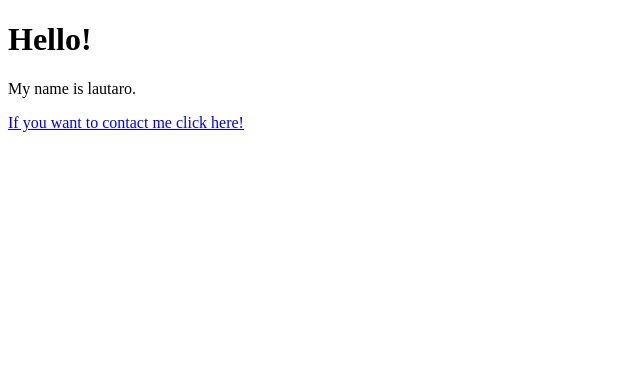
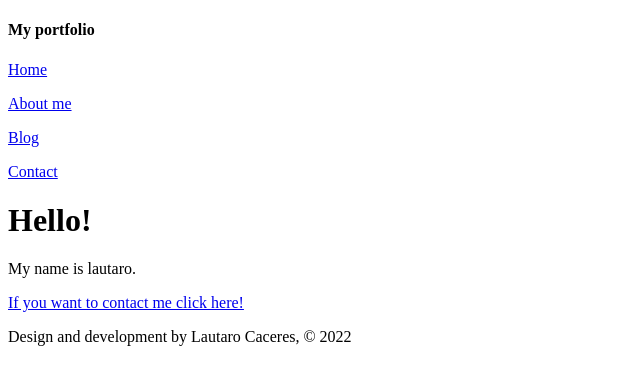
Before and after one commit to 0LMC0/Gatsby-project-site, a Gatsby site: page /about in a window 1280 px wide. Shown: the whole page, without its empty margins (0-640 px from the left). Built offline with nearby package versions, Linux system fonts and the light colour scheme; Gatsby itself is replaced by a stand-in of ours.

Commit message:
Added the navbar and the footer in all the pages with a Link tag so the pages doesn't reload

```diff
--- /dev/null
+++ b/src/components/footer.js
@@ -0,0 +1,11 @@
+import React from 'react'
+
+const Footer = () => {
+  return (
+    <footer>
+        <p>Design and development by Lautaro Caceres, © 2022</p>
+    </footer>
+  )
+}
+
+export default Footer
--- /dev/null
+++ b/src/components/header.js
@@ -0,0 +1,16 @@
+import React from 'react'
+import { Link } from 'gatsby'
+
+const Header = () => {
+  return (
+    <div>
+        <h4>My portfolio</h4>
+        <p><Link to="/">Home</Link></p>
+        <p><Link to="/about">About me</Link></p>
+        <p><Link to="/blog">Blog</Link></p>
+        <p><Link to="/contact">Contact</Link></p>
+    </div>
+  )
+}
+
+export default Header
--- a/src/pages/about.js
+++ b/src/pages/about.js
@@ -1,14 +1,20 @@
+// basics and utilities import
 import React from 'react'
 import { Link } from "gatsby";
+// components import
+import Header from '../components/header';
+import Footer from '../components/footer'
 
-const aboutPage = () => {
+const AboutPage = () => {
   return (
     <div>
+        <Header />
         <h1>Hello!</h1>
         <p>My name is lautaro.</p>
         <Link to="/contact">If you want to contact me click here!</Link>
+        <Footer />
     </div>
   )
 }
 
-export default aboutPage
+export default AboutPage
```
Also changed, not shown: src/pages/blog.js (+10 -4 lines), src/pages/contact.js (+9 -3 lines), src/pages/index.js (+8 -3 lines).
